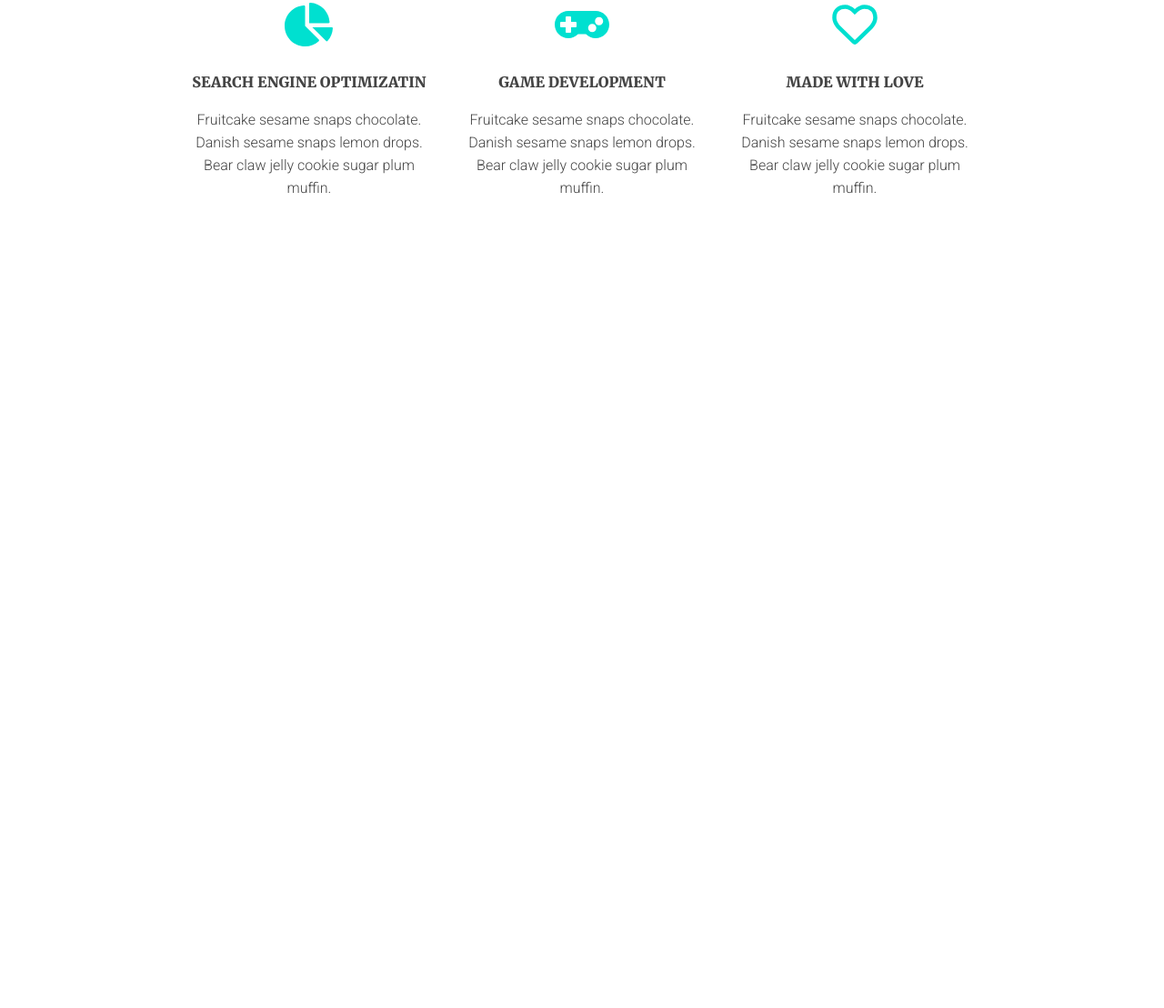
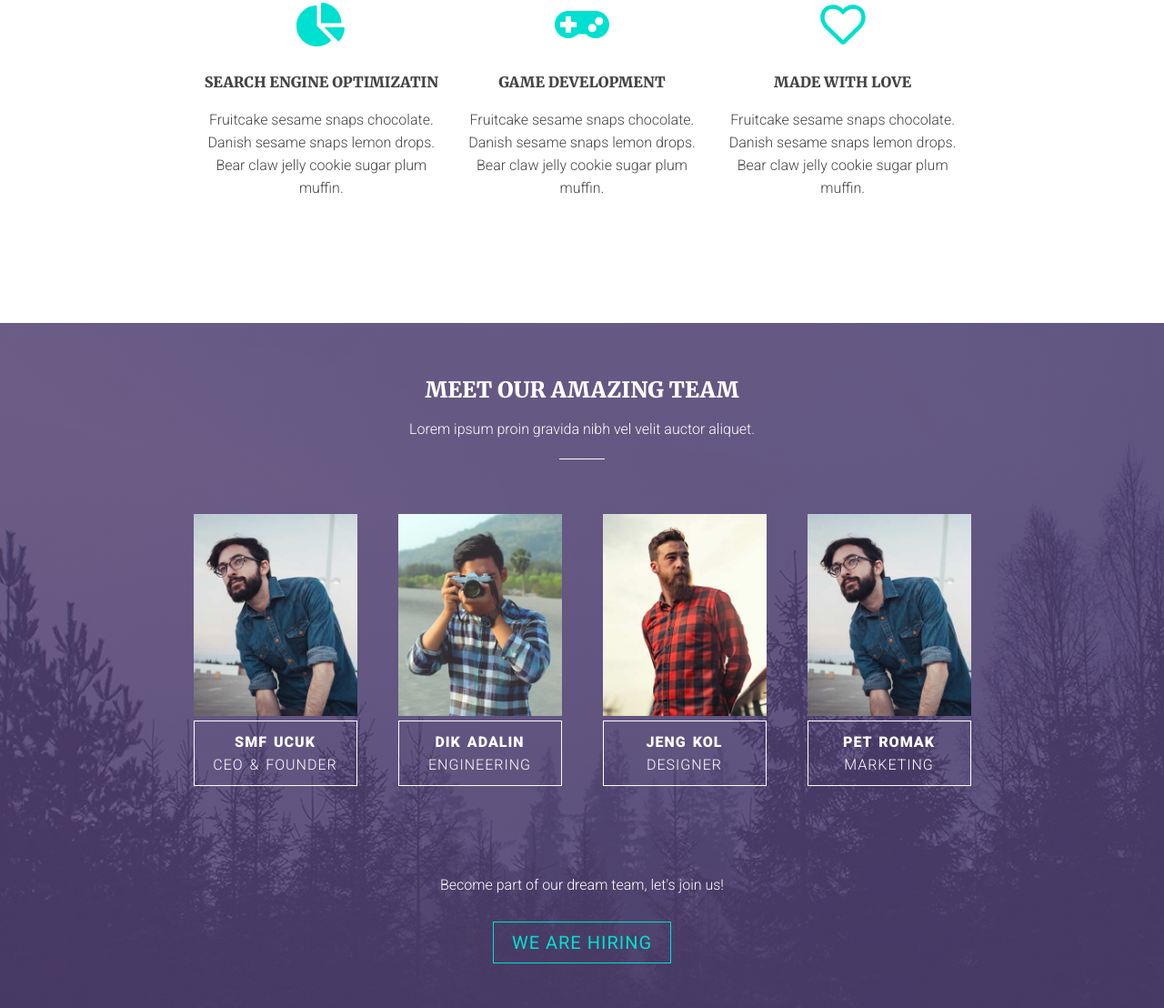
Before and after one commit to dominikaporzyczka/TajamPage, a website: page src/index.html in a window 1280 px wide. Shown: the part 2037-3145 px from the top of the page at 91% size. Before the commit the page ends 2352 px from the top, so only its background shows below. Drawn offline with nearby package versions, Linux system fonts and the light colour scheme; files that its build step writes are made by us from their sources; files whose address does not match are found by name.

Commit message:
Add team section

```diff
--- a/src/index.html
+++ b/src/index.html
@@ -91,8 +91,8 @@
         </section>
     </article>
 
-    <div class="column">
-        <article id="expertise" class="row">
+    <article id="expertise" class="row">
+        <div class="column">
             <div class="expertise_title">
                 <h2>EXPERTISE</h2>
                 <p>Lorem ipsum proin gravida nibh vel velit auctor aliquet.</p>
@@ -102,36 +102,95 @@
                 <div class="feature">
                     <i class="fas fa-desktop offer_icon"></i>
                     <h3>WEB DESIGN &amp; DEVELOPMENT</h3>
-                    <p>Fruitcake sesame snaps chocolate. Danish sesame snaps lemon drops. Bear claw jelly cookie sugar plum muffin.</p>
+                    <p>Fruitcake sesame snaps chocolate. Danish sesame snaps lemon drops. Bear claw jelly cookie sugar plum
+                        muffin.
+                    </p>
                 </div>
                 <div class="feature">
                     <i class="fas fa-paint-brush offer_icon"></i>
                     <h3>BRANDING IDENTITY</h3>
-                    <p>Fruitcake sesame snaps chocolate. Danish sesame snaps lemon drops. Bear claw jelly cookie sugar plum muffin.</p>
+                    <p>Fruitcake sesame snaps chocolate. Danish sesame snaps lemon drops. Bear claw jelly cookie sugar plum
+                        muffin.
+                    </p>
                 </div>
                 <div class="feature">
                     <i class="fas fa-mobile-alt offer_icon"></i>
                     <h3>MOBILE APP</h3>
-                    <p>Fruitcake sesame snaps chocolate. Danish sesame snaps lemon drops. Bear claw jelly cookie sugar plum muffin.</p>
+                    <p>Fruitcake sesame snaps chocolate. Danish sesame snaps lemon drops. Bear claw jelly cookie sugar plum
+                        muffin.
+                    </p>
                 </div>
                 <div class="feature">
                     <i class="fas fa-chart-pie offer_icon"></i>
                     <h3>SEARCH ENGINE OPTIMIZATIN</h3>
-                    <p>Fruitcake sesame snaps chocolate. Danish sesame snaps lemon drops. Bear claw jelly cookie sugar plum muffin.</p>
+                    <p>Fruitcake sesame snaps chocolate. Danish sesame snaps lemon drops. Bear claw jelly cookie sugar plum
+                        muffin.
+                    </p>
                 </div>
                 <div class="feature">
                     <i class="fas fa-gamepad offer_icon"></i>
                     <h3>GAME DEVELOPMENT</h3>
-                    <p>Fruitcake sesame snaps chocolate. Danish sesame snaps lemon drops. Bear claw jelly cookie sugar plum muffin.</p>
+                    <p>Fruitcake sesame snaps chocolate. Danish sesame snaps lemon drops. Bear claw jelly cookie sugar plum
+                        muffin.
+                    </p>
                 </div>
                 <div class="feature">
                     <i class="far fa-heart offer_icon"></i>
                     <h3>MADE WITH LOVE</h3>
-                    <p>Fruitcake sesame snaps chocolate. Danish sesame snaps lemon drops. Bear claw jelly cookie sugar plum muffin.</p>
+                    <p>Fruitcake sesame snaps chocolate. Danish sesame snaps lemon drops. Bear claw jelly cookie sugar plum
+                        muffin.
+                    </p>
                 </div>
             </section>
-        </article>
-    </div>
+        </div>
+    </article>
+
+
+    <article id="team">
+        <div class="column">
+            <section class="team_content row">
+                <div class="team_content__title">
+                    <h2>MEET OUR AMAZING TEAM</h2>
+                    <p>Lorem ipsum proin gravida nibh vel velit auctor aliquet.</p>
+                    <div class="team_content__separator separator"></div>
+                </div>
+                <div class="team_content__team-members">
+                    <div class="team-member">
+                        <img class="animated" src="img/team1.jpg" alt="Team member">
+                        <div class="team-member_introduction">
+                            <p>SMF UCUK</p>
+                            <p>CEO &amp; FOUNDER</p>
+                        </div>
+                    </div>
+                    <div class="team-member">
+                        <img class="animated" src="img/team2.jpg" alt="Team member">
+                        <div class="team-member_introduction">
+                            <p>DIK ADALIN</p>
+                            <p>ENGINEERING</p>
+                        </div>
+                    </div>
+                    <div class="team-member">
+                        <img class="animated" src="img/team3.jpg" alt="Team member">
+                        <div class="team-member_introduction">
+                            <p>JENG KOL</p>
+                            <p>DESIGNER</p>
+                        </div>
+                    </div>
+                    <div class="team-member">
+                        <img class="animated" src="img/team1.jpg" alt="Team member">
+                        <div class="team-member_introduction">
+                            <p>PET ROMAK</p>
+                            <p>MARKETING</p>
+                        </div>
+                    </div>
+                </div>
+                <div class="team_content__hire">
+                    <p>Become part of our dream team, let's join us!</p>
+                    <a href="#" class="btn">WE ARE HIRING</a>
+                </div>
+            </section>
+        </div>
+    </article>
 
     <script src="js/fontawesome-all.min.js"></script>
     <script src="js/main.js"></script>
--- a/src/js/main.js
+++ b/src/js/main.js
@@ -3,6 +3,7 @@
         navBar = document.querySelector('.nav-bar'),
         navBarItem = document.querySelectorAll('.nav-bar li a'),
         navToggleIcon = document.querySelector('.nav_toggler');
+        teamMembers = document.querySelectorAll('.team-member');
 
     // Add class 'active' to active nav item
     for (let i = 0; i < navBarItem.length; i++) {
@@ -30,4 +31,16 @@
             navBarTop.style.background = 'transparent';
         }
     });
+
+    for (let i = 0; i < teamMembers.length; i++) {
+        const img = teamMembers[i].querySelector('img');
+
+        teamMembers[i].addEventListener('mouseenter', function() {
+            img.classList.add('flipInY');
+        });
+
+        teamMembers[i].addEventListener('mouseleave', function() {
+            img.classList.remove('flipInY');
+        });
+    }
 })();
--- a/src/sass/main.scss
+++ b/src/sass/main.scss
@@ -1,12 +1,21 @@
 $primary-color: #fff;
 $details-color: #00e0d0;
 $additional-color: #444;
+$break-point-md: 850px;
+$break-point-s: 500px;
 
 body {
     color: $primary-color;
     font-family: "Roboto", sans-serif;
     font-weight: 300;
     font-size: 16px;
+    box-sizing: border-box;
+}
+
+*,
+*:after,
+*:before {
+    box-sizing: inherit;
 }
 
 h1,
@@ -26,7 +35,8 @@ p {
 }
 
 .row {
-    margin: 60px auto;
+    margin: 0 auto;
+    padding: 60px 0;
     max-width: 900px;
 }
 
@@ -109,7 +119,7 @@ p {
     }
 }
 
-@media screen and (max-width: 815px) {
+@media screen and (max-width: $break-point-md) {
     .nav {
         position: relative;
 
@@ -209,7 +219,7 @@ p {
     }
 }
 
-@media screen and (max-width: 815px) {
+@media screen and (max-width: $break-point-md) {
     .about_story {
         flex-wrap: wrap;
         justify-content: center;
@@ -243,7 +253,7 @@ p {
 
     .feature {
         flex-basis: 30%;
-        margin: 20px 0;
+        margin-top: 20px;
 
         .offer_icon {
             font-size: 3em;
@@ -257,7 +267,7 @@ p {
     }
 }
 
-@media screen and (max-width: 700px) {
+@media screen and (max-width: $break-point-md) {
     .offer {
         .feature {
             flex-basis: 45%;
@@ -265,10 +275,85 @@ p {
     }
 }
 
-@media screen and (max-width: 500px) {
+@media screen and (max-width: $break-point-s) {
     .offer {
         .feature {
             flex-basis: 80%;
         }
     }
 }
+
+/*
+* TEAM
+*/
+#team {
+    overflow: auto;
+    text-align: center;
+    background: linear-gradient(rgba(76, 61, 114, 0.8), rgba(76, 61, 114, 0.8)), url(../img/homebg.jpg) no-repeat center / cover fixed;
+}
+
+.team_content {
+    display: flex;
+    flex-direction: column;
+    justify-content: center;
+    align-items: center;
+
+    .team_content__separator {
+        background-color: $primary-color;
+    }
+}
+
+.team_content__team-members {
+    width: 100%;
+    margin-top: 40px;
+    display: flex;
+    flex-wrap: wrap;
+    justify-content: space-around;
+}
+
+.team-member {
+    flex-basis: 20%;
+    margin-bottom: 40px;
+
+    img {
+        width: 100%;
+        height: auto;
+    }
+}
+
+.team-member_introduction {
+    border: 1px solid $primary-color;
+    padding: 10px;
+    width: 100%;
+    margin: 0;
+
+    p {
+        margin: 0;
+        word-spacing: 2px;
+        letter-spacing: 1px;
+    }
+
+    p:first-of-type {
+        font-weight: 800;
+    }
+}
+
+.team_content__hire {
+    margin-top: 40px;
+
+    p {
+        margin-bottom: 40px;
+    }
+}
+
+@media screen and (max-width: $break-point-md) {
+    .team-member {
+        flex-basis: 40%;
+    }
+}
+
+@media screen and (max-width: $break-point-s) {
+    .team-member {
+        flex-basis: 80%;
+    }
+}
```
Also changed, not shown: src/img/team1.jpg (added), src/img/team2.jpg (added), src/img/team3.jpg (added).
